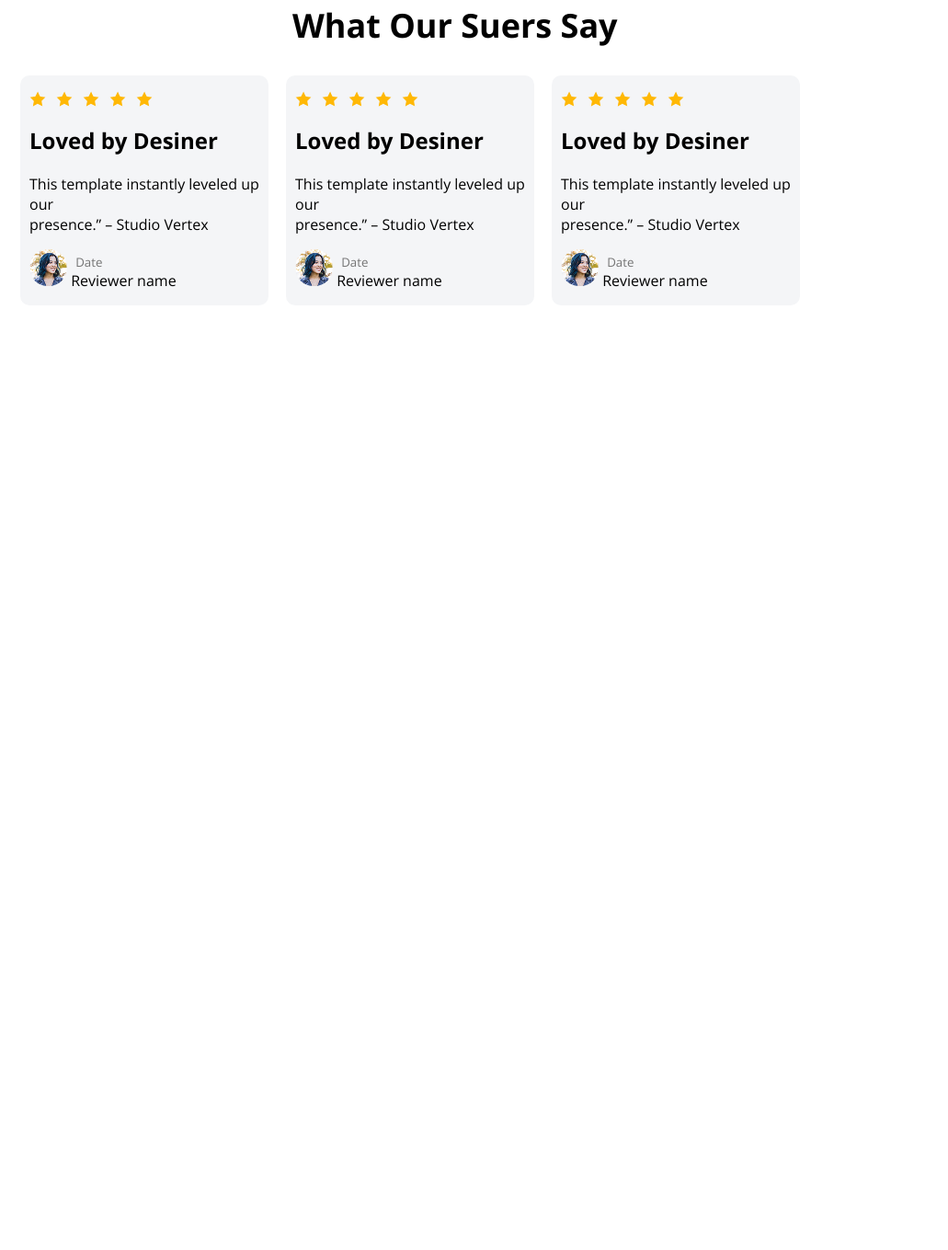
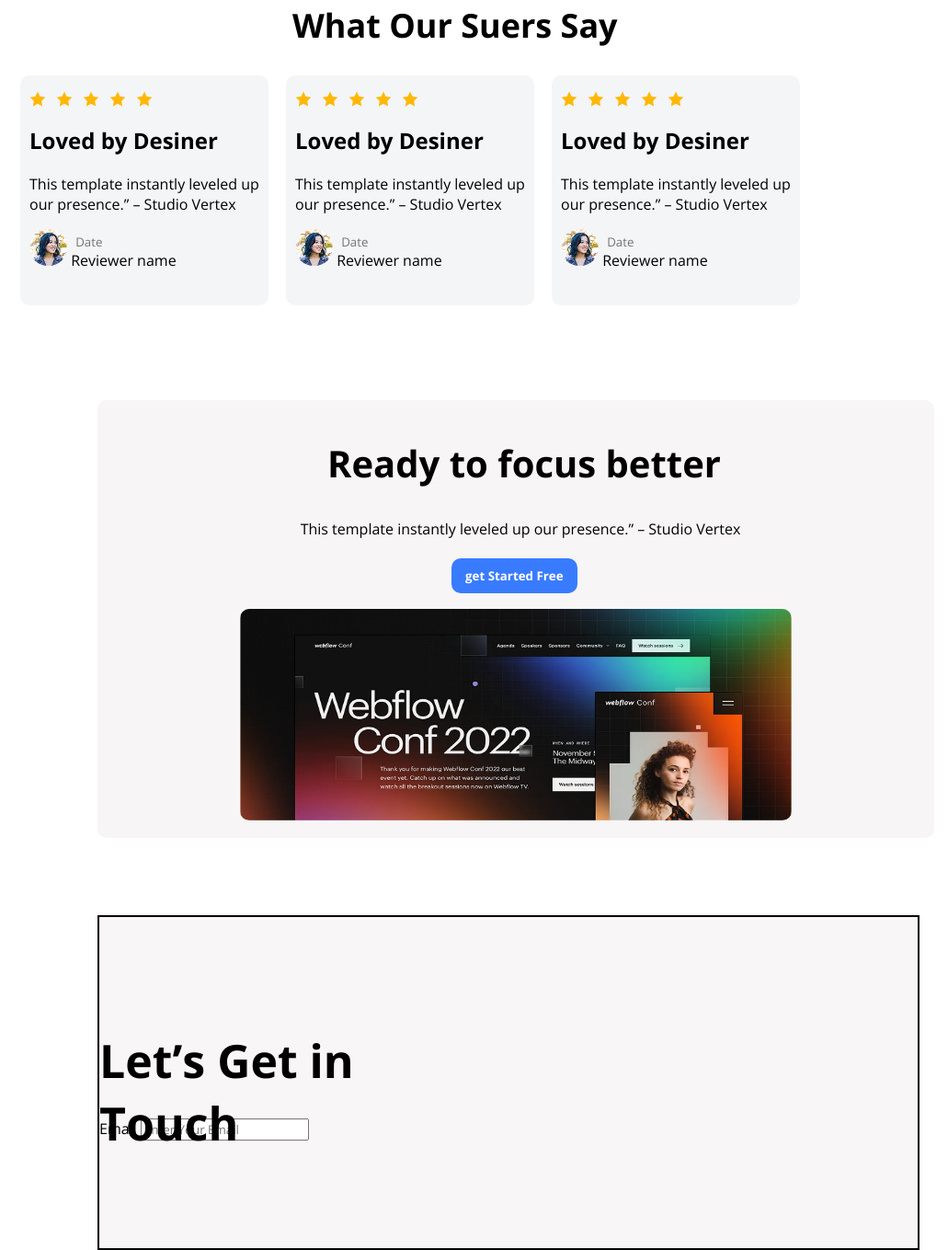
Before and after one commit to fahimshariaranik/first-asseinment, a plain HTML site: page index.html in a window 1280 px wide. Shown: the part 969-2328 px from the top of the page at 92% size, without its empty margins (194-1225 px from the left). Before the commit the page ends 1372 px from the top, so only its background shows below. Drawn offline with nearby package versions, Linux system fonts and the light colour scheme; a web font is replaced by a local one.

Commit message:
added the body section

```diff
--- a/index.html
+++ b/index.html
@@ -81,7 +81,7 @@
 
 </div>
     <h2>Loved by Desiner</h1>
-    <p> This template instantly leveled up our <br> presence.” – Studio Vertex</p>
+    <p> This template instantly leveled up our  presence.” – Studio Vertex</p>
     <img class="img4" src="B12A01-landing-launchpad/Assets/avatar.png" >
         <input type="text" name="" placeholder="Date">
     <label for="">Reviewer name</label>
@@ -101,7 +101,7 @@
 </div>
 
     <h2>Loved by Desiner</h1>
-    <p> This template instantly leveled up our <br> presence.” – Studio Vertex</p>
+    <p> This template instantly leveled up our  presence.” – Studio Vertex</p>
     <img class="img4" src="B12A01-landing-launchpad/Assets/avatar.png" >
    <input type="text" name="" placeholder="Date">
     <label for="">Reviewer name</label>
@@ -117,7 +117,7 @@
 
 </div>
     <h2>Loved by Desiner</h1>
-    <p> This template instantly leveled up our <br> presence.” – Studio Vertex</p>
+    <p> This template instantly leveled up our  presence.” – Studio Vertex</p>
     <img class="img4" src="B12A01-landing-launchpad/Assets/avatar.png" >
     <input type="text" name="" placeholder="Date">
     <label for="">Reviewer name</label>
@@ -125,6 +125,41 @@
 </div>
     </section>
 </main>
-<!--third section start-->
+<!--third section end-->
+
+
+<!--fourth section start-->
+
+<main class="fourth_section">
+<section class="big">
+<h1 class="red">Ready to focus better</h1>
+<p class="p2">This template instantly leveled up our presence.” – Studio Vertex </p>
+<button class="btn5">get Started Free</button>
+<img src="B12A01-landing-launchpad/Assets/wc-big.png"  class="img5">
+</section>
+</main>
+
+                    <!--fourth section end-->
+
+
+         <!--five section start-->
+         <main class="main_five">
+<section class="five-section">
+<div class="con_five">
+    <h1 class="fiveh1">Let’s Get in <br> Touch</h1>
+    <div class="hello">
+    <form action="" class="five_form">
+        <label for=""> Email</label>
+        <input type="email" name="" placeholder="Enter Your Email">
+
+    </form>
+</div>
+</div>
+
+</section>
+</main>
+<!--five section start-->
+
+
 </body>
 </html>
--- a/style.css
+++ b/style.css
@@ -3,6 +3,7 @@
   font-optical-sizing: auto;
   font-style: normal;
   font-variation-settings: "wdth" 100;
+
 
 }
 .header {
@@ -225,8 +226,87 @@ position:relative;
 
                     /*fourth section start*/
 
+.fourth_section{
+display: flex;
+ justify-content: center;
+padding: 8px 10px;
+border-radius: 10px;
+margin-top: 40px;
+  height: 460px;
+  width: 890px;
+  position: absolute;
+  left: 300px;
+  background-color: #f7f5f5;
+  margin-bottom: 30px;
+
+}
 
 
+.red{
+font-weight: bold;
+font-size: 40px;
+position: relative;
+left: 95px;
+
+        }
+ .p2{
+  text-align: center;
+        }
+.btn5{
+  margin: 5px;
+position: absolute;
+left: 380px;
+padding: 10px 15px;
+border-radius: 10px;
+border: none;
+background-color: rgb(57, 123, 255);
+color: #fff;
+font-weight: bold;
+cursor: pointer;
 
 
- /*fourth section start*/
+}
+.btn5:hover{
+  background-color: #B060DE;
+  transition: 0.5s;
+}
+.img5{
+  height: 230px;
+  border-radius: 10px;
+  position: relative;
+  margin-top: 60px;
+  width: 600px;
+}
+ /*fourth section end*/
+
+
+ /*five section start*/
+ .five-section{
+
+
+ }
+
+.main_five{
+  border: 2px solid;
+  position: absolute;
+  margin-top: 600px;
+  left: 300px;
+  height: 360px;
+  width: 890px;
+  display: flex;
+  background-color: #f8f6f6;
+
+}
+.fiveh1{
+  font-size: 50px;
+position: relative;
+top: 80px;
+}
+.hello{
+
+}
+.five_form label{
+
+
+}
+ /*five section end*/
```
